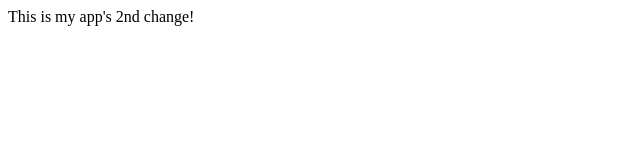
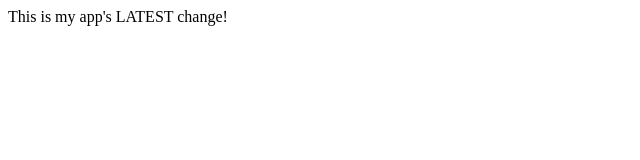
Before and after one commit to uxefahim/Experimental, a plain HTML site: page index.html in a window 1280 px wide. Shown: the full height of the page, 0-640 px from the left. Drawn offline with Linux system fonts and the light colour scheme.

Commit message:
latest change

```diff
--- a/index.html
+++ b/index.html
@@ -4,7 +4,7 @@
 	<title>My app</title>
 </head>
 <body>
-	This is my app's 2nd change!
+	This is my app's LATEST change!
 
 </body>
 </html>
```
